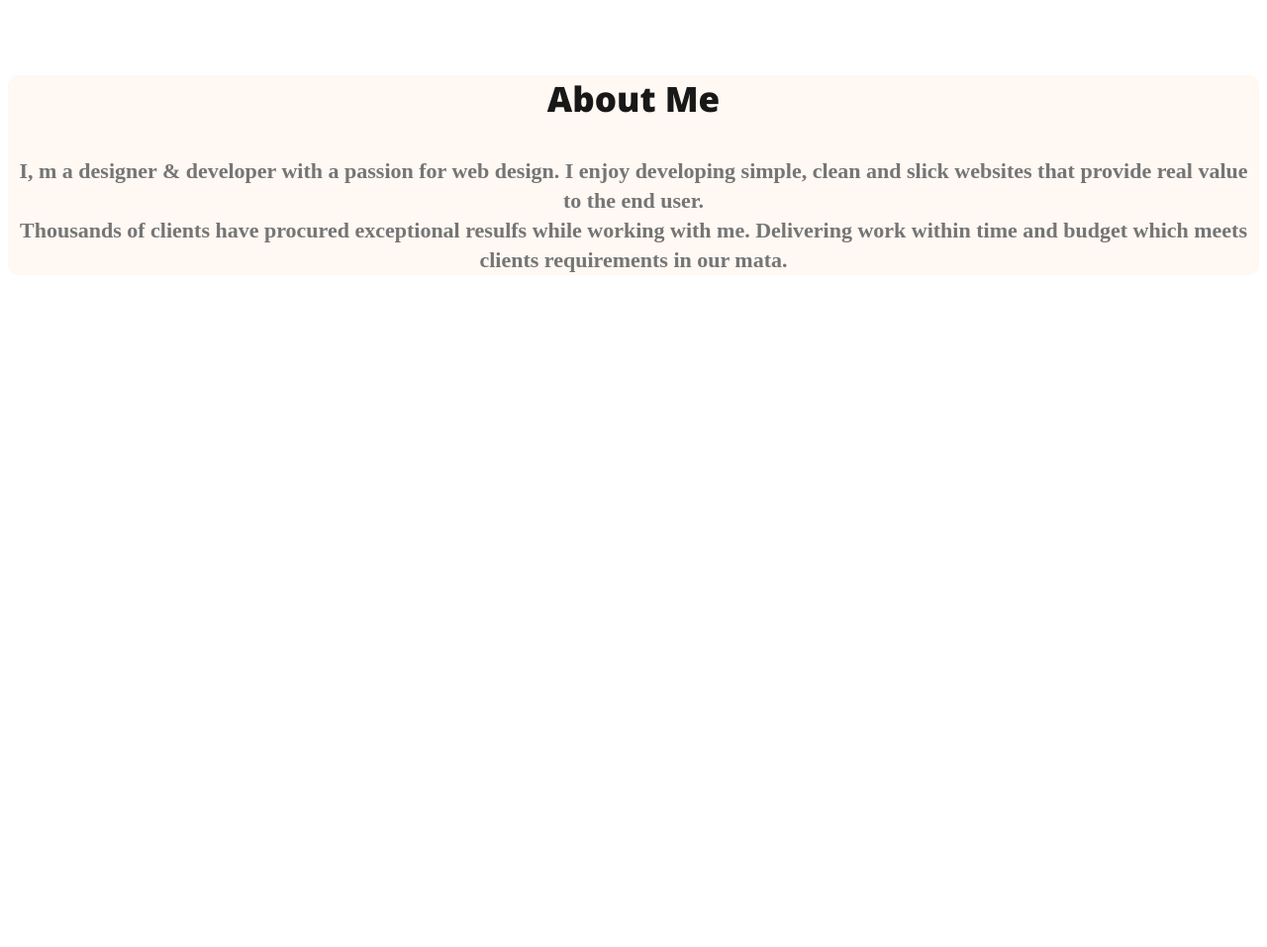
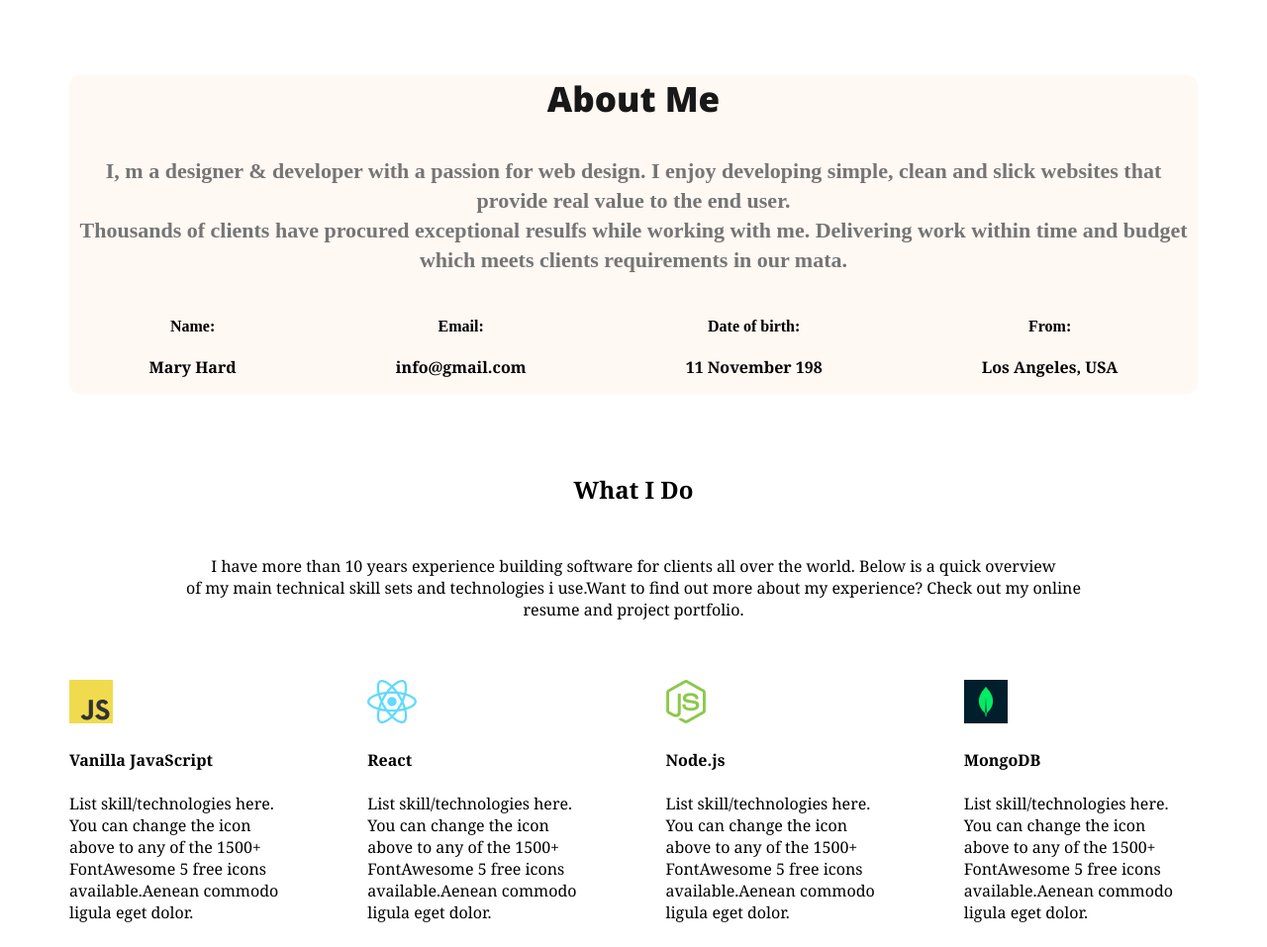
Before and after one commit to NadimSrabon/Developer-Portfolio, a plain HTML site: page index.html in a window 1280 px wide. Shown: the part 896-1853 px from the top of the page at 99% size. Before the commit the page ends 1196 px from the top, so only its background shows below. Drawn offline with nearby package versions, Linux system fonts and the light colour scheme.

Commit message:
skill add

```diff
--- a/index.html
+++ b/index.html
@@ -46,6 +46,66 @@
                 Thousands of clients have procured exceptional resulfs while working with me. Delivering work within time and budget which meets clients requirements in our mata.
             </p>
 
+            <div class="about-info-cintainer">
+                <div class="about-info">
+                    <h4 class="info">Name:</h4>
+                    <p class="info-detail">Mary Hard</p>
+                </div>
+                <div class="about-info">
+                    <h4 class="info">Email:</h4>
+                    <p class="info-detail">info@gmail.com</p>
+                </div>
+                <div class="about-info">
+                    <h4 class="info">Date of birth:</h4>
+                    <p class="info-detail">11 November 198</p>
+                </div>
+                <div class="about-info">
+                    <h4 class="info">From:</h4>
+                    <p class="info-detail">Los Angeles, USA</p>
+                </div>
+            </div>
+
+        </section>
+
+        <section>
+            <h2 class="section-title">What  I  Do</h2>
+            <p class="achieve">
+                I have more than 10 years experience building software for clients all over the world. Below is a quick overview <br>
+                of my main technical skill sets and technologies i use.Want to find out more about my experience? Check out my online<br>
+                resume and project portfolio.
+            </p>
+            <div class="skill-container">
+                <div class="skils">
+                    <img src="images/icons/js.png" alt="">
+                    <h4 class="slill-name">Vanilla JavaScript</h4>
+                    <p class="skill-info">List skill/technologies here. You can change the icon<br>
+                    above to any of the 1500+ FontAwesome 5 free icons
+                    available.Aenean commodo ligula eget dolor.</p>
+                </div>
+                <div class="skils">
+                    <img src="images/icons/react.png" alt="">
+                    <h4 class="slill-name">React</h4>
+                    <p class="skill-info">List skill/technologies here. You can change the icon<br>
+                    above to any of the 1500+ FontAwesome 5 free icons
+                    available.Aenean commodo ligula eget dolor.</p>
+                </div>
+                <div class="skils">
+                    <img src="images/icons/nodejs.png" alt="">
+                    <h4 class="slill-name">Node.js</h4>
+                    <p class="skill-info">List skill/technologies here. You can change the icon<br>
+                    above to any of the 1500+ FontAwesome 5 free icons
+                    available.Aenean commodo ligula eget dolor.</p>
+                </div>
+                <div class="skils">
+                    <img src="images/icons/mongo.png" alt="">
+                    <h4 class="slill-name">MongoDB</h4>
+                    <p class="skill-info">List skill/technologies here. You can change the icon<br>
+                    above to any of the 1500+ FontAwesome 5 free icons
+                    available.Aenean commodo ligula eget dolor.</p>
+                </div>
+            </div>
+
+
         </section>
 
     </main>
--- a/styles/portfolio.css
+++ b/styles/portfolio.css
@@ -128,3 +128,47 @@ nav a {
     border-radius: 10px;
     background: #FFF8F3;
 }
+
+main{
+    max-width: 1140px;
+    margin: auto;
+}
+
+.about-info-cintainer{
+    display: flex;
+    justify-content: space-around;
+}
+
+.about-info{
+    text-align: center;
+}
+.info-detail{
+    font-weight: bolder;
+
+}
+.info{
+    font-family: 'Times New Roman', Times, serif;
+    font-style: normal;
+    font-weight: 100px;
+}
+
+.section-title{
+    margin-top: 50px ;
+    padding: 30px 30px;
+    text-align: center;
+}
+.achieve{
+    text-align: center;
+}
+
+.skill-container{
+    display: flex;
+    margin-top: 60px;
+    gap:65px;
+
+}
+
+.skills{
+    padding:30px;
+
+}
```
